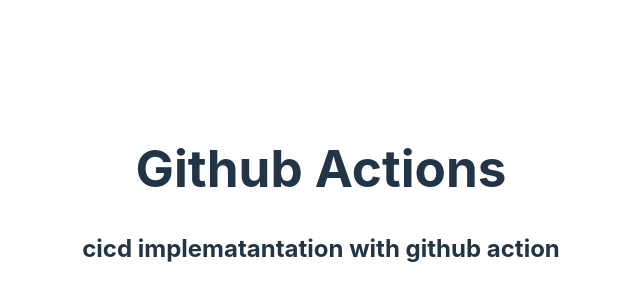
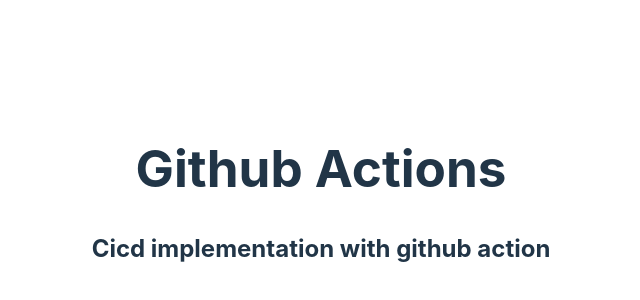
Before and after one commit to jsanjeev002/cicd-with-github-actions, a React (Vite) app: page / in a window 1280 px wide. Shown: the part 204-504 px from the top of the page, without its empty margins (319-959 px from the left). Built offline with nearby package versions, Linux system fonts and the light colour scheme.

Commit message:
code change

```diff
--- a/src/App.jsx
+++ b/src/App.jsx
@@ -5,7 +5,7 @@
   return (
     <>
       <h1>Github Actions</h1>
-      <h2>cicd implematantation with github action</h2>
+      <h2>Cicd implementation with github action</h2>
     </>
   )
 }
```
